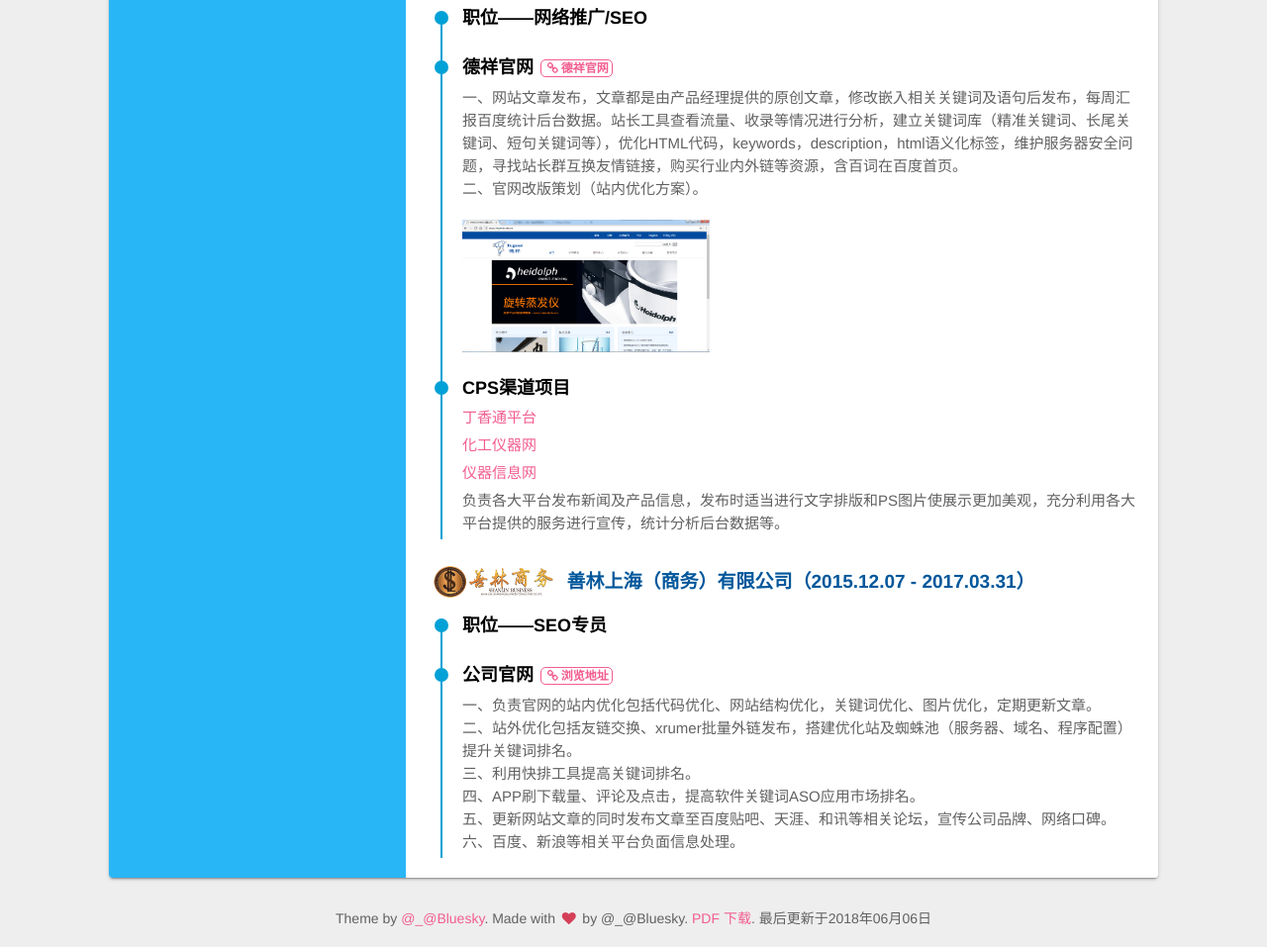
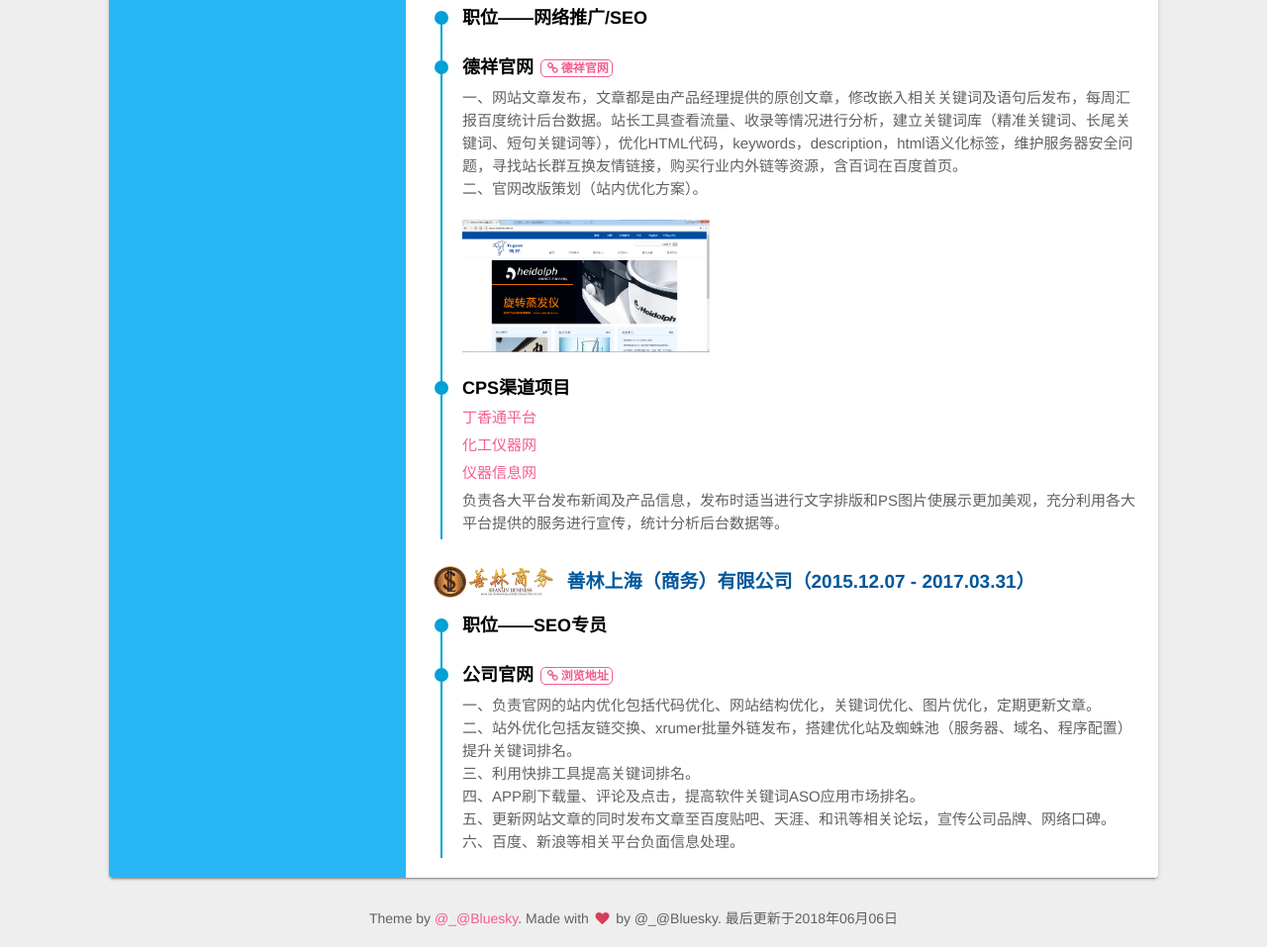
Before and after one commit to TaoResume/resume, a plain HTML site: page index.html in a window 1280 px wide. Shown: the part 1184-2141 px from the top of the page at 99% size. Drawn offline with Linux system fonts and the light colour scheme; a script that the page names is missing.

Commit message:
Update index.html

```diff
--- a/index.html
+++ b/index.html
@@ -150,7 +150,7 @@ var _hmt = _hmt || [];
     </div>
 
     <footer>
-        <p>Theme by <a href="http://wpa.qq.com/msgrd?v=3&uin=1275335185&site=qq&menu=yes" target="_blank">@_@Bluesky</a>. Made with <i class="icon-heart throb" style="color: #d43f57;"></i> by @_@Bluesky. <a href="./download/@_@Bluesky的简历.pdf" target="_blank">PDF 下载</a>. 最后更新于2018年06月06日</p>
+        <p>Theme by <a href="http://wpa.qq.com/msgrd?v=3&uin=1275335185&site=qq&menu=yes" target="_blank">@_@Bluesky</a>. Made with <i class="icon-heart throb" style="color: #d43f57;"></i> by @_@Bluesky. 最后更新于2018年06月06日</p>
     </footer>
     <script src="lib/zoom.min.js"></script>
 </body>
```
